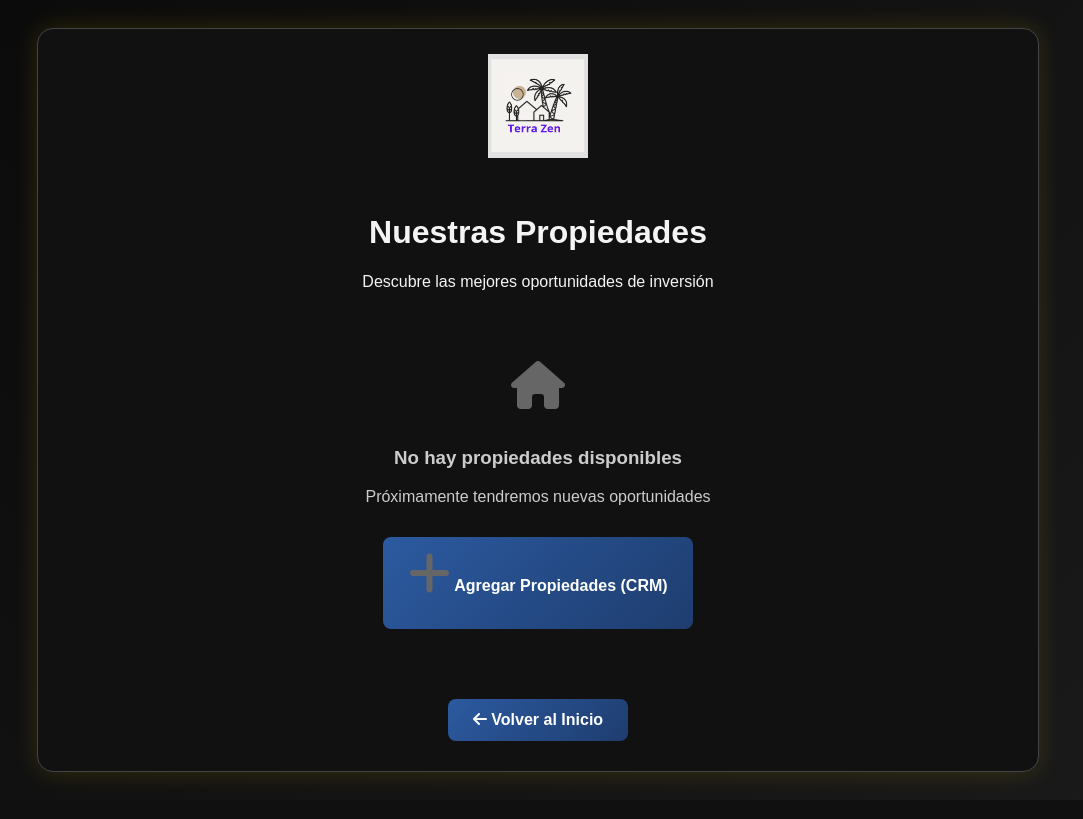
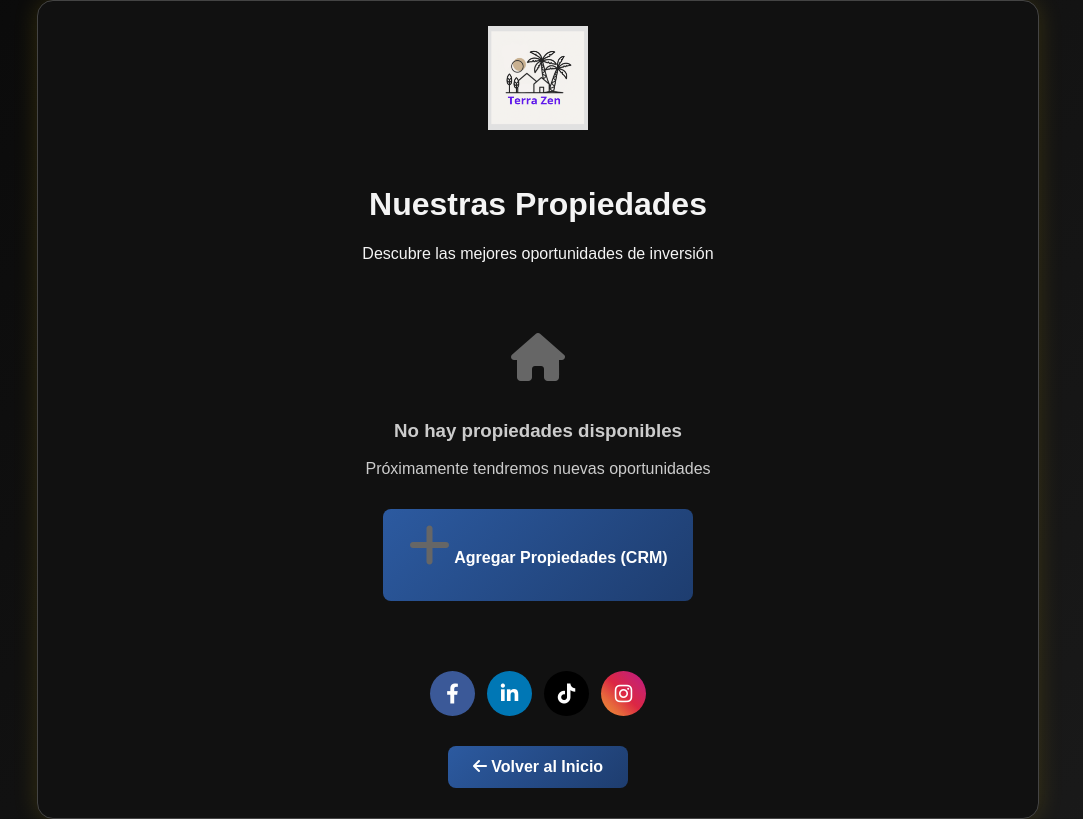
Before and after one commit to donpeperabe/CRM-landing-demo, a Flask app: page /propiedades in a window 1280 px wide. Shown: the whole page, without its empty margins (102-1185 px from the left). Before the commit the page ends 785 px from the top, so only its background shows below. Run offline with Flask 3, Linux system fonts and the light colour scheme; data that the repository does not hold is empty.

Commit message:
Update propiedades_list.html

```diff
--- a/templates/propiedades_list.html
+++ b/templates/propiedades_list.html
@@ -6,7 +6,7 @@
     <title>Propiedades - Terra Zen</title>
     <link rel="stylesheet" href="{{ url_for('static', filename='style.css') }}">
     <link rel="stylesheet" href="https://cdnjs.cloudflare.com/ajax/libs/font-awesome/6.4.0/css/all.min.css">
-</head>
+    </head>
 <body>
     <div class="card">
         <div class="card-header">
@@ -64,13 +64,28 @@
                 </div>
                 {% endfor %}
             </div>
+            <!--Redes sociales -->
+    <div class="social-buttons">
+              <a href="https://www.facebook.com/share/1Cy6eVsvyr/" target="_blank" class="social-btn fb">
+              <i class="fab fa-facebook-f"></i>
+                </a>
+                <a href="https://www.linkedin.com/in/terra-zen-48b716346?utm_source=share&utm_campaign=share_via&utm_content=profile&utm_medium=android_app" target="_blank" class="social-btn in">
+                <i class="fab fa-linkedin-in"></i>
+                </a>
+                <a href="https://www.tiktok.com/@terrazeninmobiliaria?_t=ZM-90vy3cCRQNf&_r=1" target="_blank" class="social-btn tt">
+                <i class="fab fa-tiktok"></i>
+                </a>
+                <a href="https://www.instagram.com/terra_zen_inmobiliaria?igsh=aW1vdDQ3dDNiaWZz" target="_blank" class="social-btn ig">
+                <i class="fab fa-instagram"></i>
+                </a>
+        </div>
 
             <div style="text-align: center; margin-top: 30px;">
                 <a href="/" class="btn-primary">
                     <i class="fas fa-arrow-left"></i> Volver al Inicio
                 </a>
             </div>
-        </div>
+                    </div>
     </div>
 
     <script>
@@ -87,7 +102,6 @@
             });
         });
     </script>
-
     <style>
         .properties-grid {
             display: grid;
@@ -211,6 +225,6 @@
             background: linear-gradient(135deg, #1e3d6f, #2c5aa0);
             box-shadow: 0 0 15px rgba(44, 90, 160, 0.4);
         }
-    </style>
+ </style>
 </body>
 </html>
```
